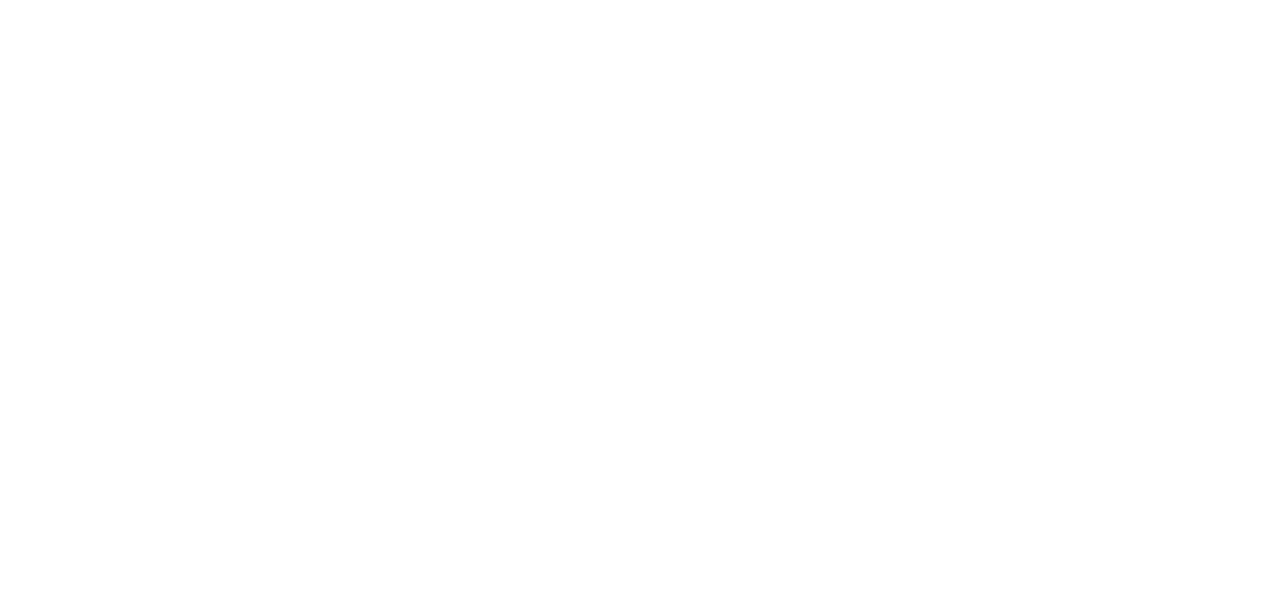
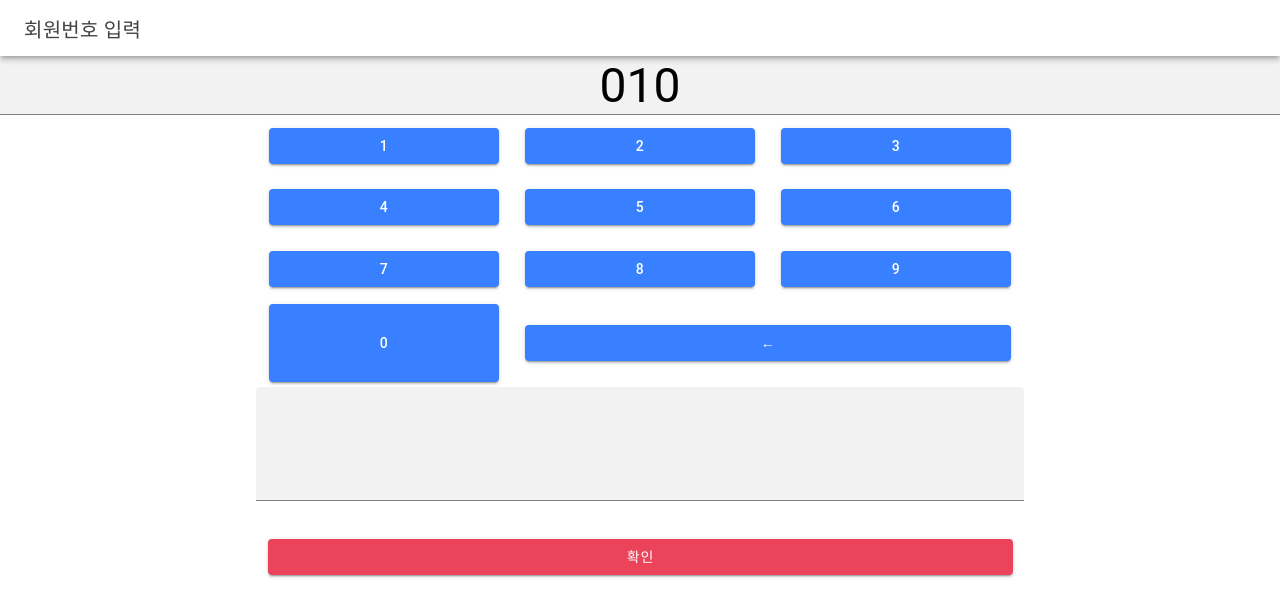
Before and after one commit to pinoya/fitkiosk, a React (Vite) app: page /InputNum in a window 1280 px wide. Shown: the top 616 px of the page. Built offline with nearby package versions, Linux system fonts and the light colour scheme.

Commit message:
page connect

```diff
--- a/src/App.tsx
+++ b/src/App.tsx
@@ -4,6 +4,7 @@
 import Home from './pages/Home';
 import Entrance from './pages/entrance';
 import Exit from './pages/exit';
+import InputNum from './components/inputNum';
 
 /* Core CSS required for Ionic components to work properly */
 import '@ionic/react/css/core.css';
@@ -43,6 +44,10 @@
           <Entrance />
         </Route>
 
+        <Route exact path="/InputNum">
+          <InputNum />
+        </Route>
+
         <Route exact path="/">
           <Redirect to="/home" />
         </Route>
--- a/src/components/input_num.css
+++ b/src/components/inputNum.css
@@ -19,7 +19,7 @@
   font-size: 3em !important;
 }
 
-ion-button {
+ion-button.numbutton{
   width: 90%;
   height: 90%;
   margin-top: 5%;
--- a/src/components/input_num.tsx
+++ b/src/components/inputNum.tsx
@@ -1,12 +1,11 @@
 import { IonBackButton, IonButton, IonButtons, IonContent, IonHeader, IonInput, IonNavLink, IonText, IonTitle, IonToolbar } from '@ionic/react';
-import './input_num.css';
+import './inputNum.css';
 import { useState } from 'react';
 
-interface ContainerProps { }
 
-import PageThree from './page-three';
+// import PageThree from './page-three';
 
-const input_num: React.FC<ContainerProps> = () => {
+const input_num: React.FC = () => {
   const [text, settext] = useState("010");
 
   const addtext = (e: any) => {
@@ -63,30 +62,28 @@
           <thead></thead>
           <tbody>
             <tr>
-              <td><IonButton onClick={addtext}>1</IonButton></td>
-              <td><IonButton onClick={addtext}>2</IonButton></td>
-              <td><IonButton onClick={addtext}>3</IonButton></td>
+              <td><IonButton className="numbutton" onClick={addtext}>1</IonButton></td>
+              <td><IonButton className="numbutton" onClick={addtext}>2</IonButton></td>
+              <td><IonButton className="numbutton" onClick={addtext}>3</IonButton></td>
             </tr>
             <tr>
-              <td><IonButton onClick={addtext}>4</IonButton></td>
-              <td><IonButton onClick={addtext}>5</IonButton></td>
-              <td><IonButton onClick={addtext}>6</IonButton></td>
+              <td><IonButton className="numbutton" onClick={addtext}>4</IonButton></td>
+              <td><IonButton className="numbutton" onClick={addtext}>5</IonButton></td>
+              <td><IonButton className="numbutton" onClick={addtext}>6</IonButton></td>
             </tr>
             <tr>
-              <td><IonButton onClick={addtext}>7</IonButton></td>
-              <td><IonButton onClick={addtext}>8</IonButton></td>
-              <td><IonButton onClick={addtext}>9</IonButton></td>
+              <td><IonButton className="numbutton" onClick={addtext}>7</IonButton></td>
+              <td><IonButton className="numbutton" onClick={addtext}>8</IonButton></td>
+              <td><IonButton className="numbutton" onClick={addtext}>9</IonButton></td>
             </tr>
             <tr>
-              <td><IonButton onClick={addtext}>0</IonButton></td>
-              <td colSpan={2}><IonButton onClick={deletetext} style={backbtnstyle}>←</IonButton></td>
+              <td><IonButton className="numbutton" onClick={addtext}>0</IonButton></td>
+              <td colSpan={2}><IonButton className="numbutton" onClick={deletetext} style={backbtnstyle}>←</IonButton></td>
             </tr>
             <tr><td colSpan={3}><IonInput inputmode="none" label-placement="floating" fill="solid"></IonInput></td></tr>
             <tr>
               <td colSpan={3}>
-                <IonNavLink routerDirection="forward" component={() => <PageThree />}>
-                  <IonButton style={confirmstyle} color='danger'>확인</IonButton>
-                </IonNavLink>
+                <IonButton className="numbutton" style={confirmstyle} color='danger'>확인</IonButton>
               </td>
             </tr>
           </tbody>
--- a/src/pages/Home.css
+++ b/src/pages/Home.css
@@ -100,16 +100,21 @@
   color: #8c8c8c;
 }
 
-ion-button{
+/* ion-button {
    width : 38vw;
    height: 43vh;
    --border-radius: 30px;
    font-size: 2.125rem;
 
-}
+} */
 
 
 ion-button.button1 {
+  width : 38vw;
+   height: 43vh;
+   --border-radius: 30px;
+   font-size: 2.125rem;
+
   /* 텍스트 색 지정 */
   color: white;
   /* 버튼 색 */
@@ -119,6 +124,10 @@
 }
 
 ion-button.button2 {
+  width : 38vw;
+   height: 43vh;
+   --border-radius: 30px;
+   font-size: 2.125rem;
   color: white;
   --background: #DF1044;
   --background-hover: #f3124a;
@@ -130,6 +139,10 @@
 
 
 ion-button.enumButton {
+  width : 38vw;
+   height: 43vh;
+   --border-radius: 30px;
+   font-size: 2.125rem;
   /* 텍스트 색 지정 */
   color: white;
   /* 버튼 색 */
@@ -139,6 +152,10 @@
 
 
 ion-button.pnumButton {
+  width : 38vw;
+   height: 43vh;
+   --border-radius: 30px;
+   font-size: 2.125rem;
   /* 텍스트 색 지정 */
   color: white;
   /* 버튼 색 */
--- a/src/pages/entrance.tsx
+++ b/src/pages/entrance.tsx
@@ -5,6 +5,8 @@
 import './Home.css';
 import Exit from './exit';
 import Entrance from './entrance';
+import InputNum from '../components/inputNum';
+
 
 const entrance: React.FC = () => {
   return (
@@ -42,12 +44,12 @@
 
         <IonGrid >
           <IonRow>
-            <IonCol id="second"> <IonNavLink routerDirection="forward" component={() => <Entrance />}>
+            <IonCol id="second"> <IonNavLink routerDirection="forward" component={() => <InputNum />}>
               <IonButton className="enumButton">회원번호로 입장</IonButton>
             </IonNavLink>
             </IonCol>
             <IonCol>
-              <IonNavLink routerDirection="forward" component={() => <Exit />}>
+              <IonNavLink routerDirection="forward" component={() => <InputNum />}>
                 <IonButton className="pnumButton">전화번호로 입장</IonButton>
               </IonNavLink></IonCol>
           </IonRow>
--- a/src/pages/exit.tsx
+++ b/src/pages/exit.tsx
@@ -6,6 +6,7 @@
 import './Home.css';
 import Exit from './exit';
 import Entrance from './entrance';
+import InputNum from '../components/inputNum';
 
 const exit: React.FC = () => {
     return (
@@ -48,12 +49,12 @@
 
                 <IonGrid >
                     <IonRow>
-                        <IonCol id="second"> <IonNavLink routerDirection="forward" component={() => <Entrance />}>
+                        <IonCol id="second"> <IonNavLink routerDirection="forward" component={() => <InputNum />}>
                             <IonButton className="enumButton">회원번호로 퇴장</IonButton>
                         </IonNavLink>
                         </IonCol>
                         <IonCol>
-                            <IonNavLink routerDirection="forward" component={() => <Exit />}>
+                            <IonNavLink routerDirection="forward" component={() => <InputNum />}>
                                 <IonButton className="pnumButton">전화번호로 퇴장</IonButton>
                             </IonNavLink></IonCol>
                     </IonRow>
```
